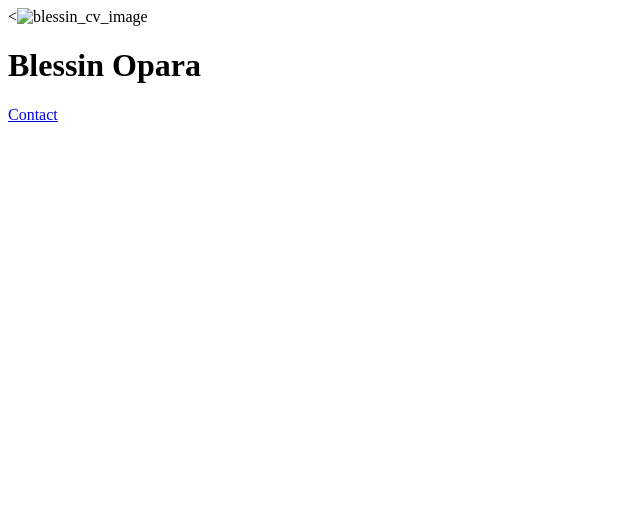
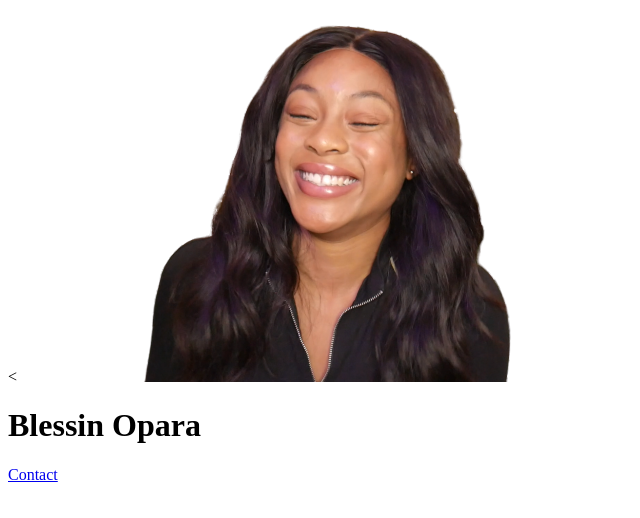
Before and after one commit to blessin-dot/cv_test, a plain HTML site: page index.html in a window 1280 px wide. Shown: the whole page, without its empty margins (0-640 px from the left). Drawn offline with Linux system fonts and the light colour scheme.

Commit message:
corrected the cv image path

```diff
--- a/index.html
+++ b/index.html
@@ -5,7 +5,7 @@
     <title>My profile Blessin</title>
   </head>
   <body>
-    <<img src="image/blessin_cv_image.png" alt="blessin_cv_image">
+    <<img src="images/blessin_cv_image.png" alt="blessin_cv_image">
     <h1>Blessin Opara</h1>
     <a href="contact.html">Contact</a>
   </body>
```
